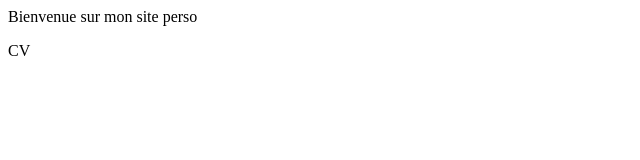
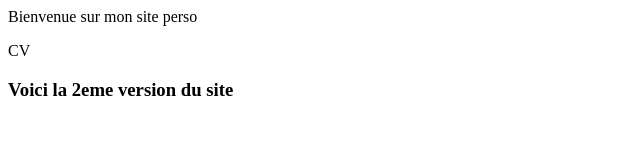
Before and after one commit to SDisaster/GUARDIA, a plain HTML site: page index.html in a window 1280 px wide. Shown: the whole page, without its empty margins (0-640 px from the left). Drawn offline with Linux system fonts and the light colour scheme.

Commit message:
2eme version du site

```diff
--- a/index.html
+++ b/index.html
@@ -4,5 +4,7 @@
 <p>Bienvenue sur mon site perso</p>
 <p>CV</p>
 
+<h3> Voici la 2eme version du site </h3>
+
 </body>
 </html>
```
